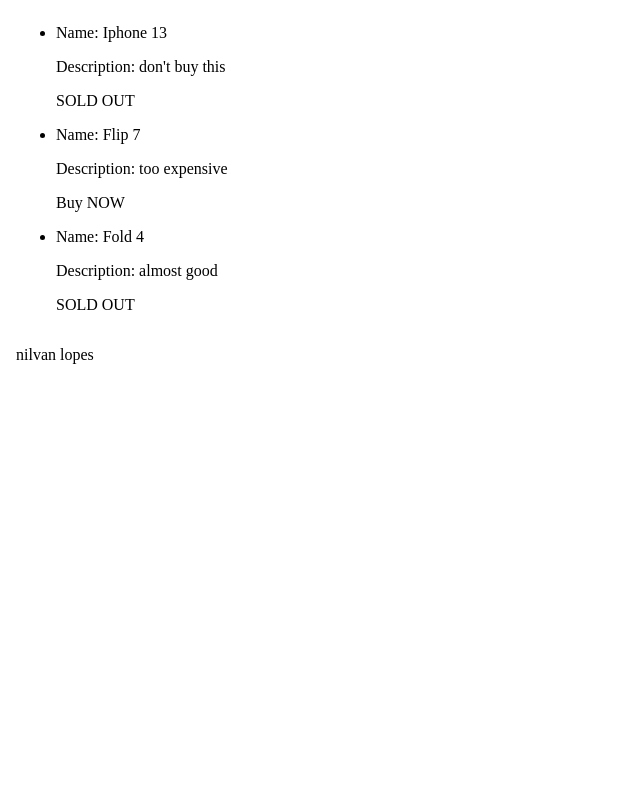
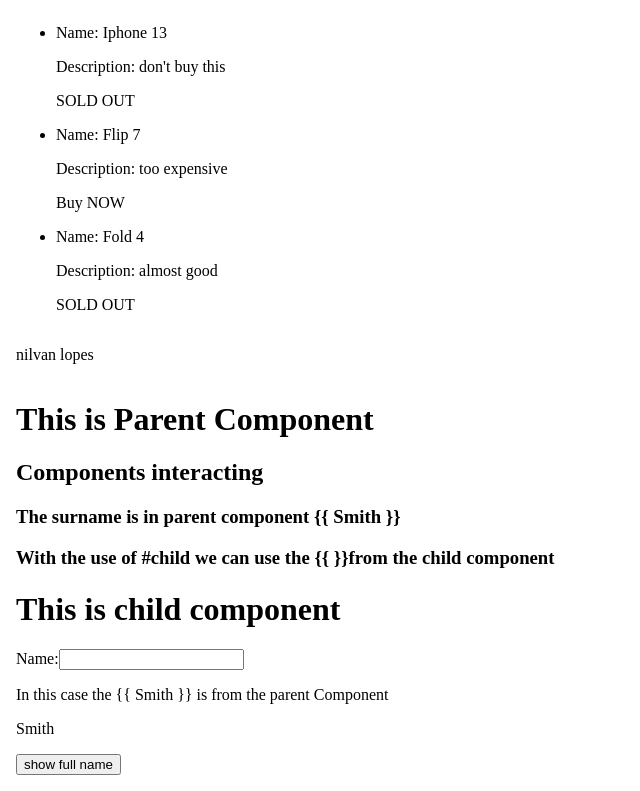
Before and after one commit to nilvanlopes/angular-start, an Angular app: page / in a window 1280 px wide. Shown: the part 327-1118 px from the top of the page, without its empty margins (0-640 px from the left). Before the commit the page ends 800 px from the top, so only its background shows below. Built offline with nearby package versions, Linux system fonts and the light colour scheme.

Commit message:
feat: parent <-> child component interaction

```diff
--- a/src/app/app.component.html
+++ b/src/app/app.component.html
@@ -7,4 +7,5 @@
   <app-fifth-component></app-fifth-component>
   <app-sixt-component></app-sixt-component>
   <app-seventh-component name="nilvan" surname="lopes"></app-seventh-component>
+  <app-parent-component></app-parent-component>
 </body>
--- a/src/app/app.module.ts
+++ b/src/app/app.module.ts
@@ -12,6 +12,8 @@
 import { FormsModule } from '@angular/forms';
 import { SixtComponentComponent } from './sixt-component/sixt-component.component';
 import { SeventhComponentComponent } from './seventh-component/seventh-component.component';
+import { ParentComponentComponent } from './eighth-component/parent-component/parent-component.component';
+import { ChildComponentComponent } from './eighth-component/child-component/child-component.component';
 
 @NgModule({
   declarations: [
@@ -24,6 +26,8 @@
     FifthComponentComponent,
     SixtComponentComponent,
     SeventhComponentComponent,
+    ParentComponentComponent,
+    ChildComponentComponent,
   ],
   imports: [BrowserModule, AppRoutingModule, FormsModule],
   providers: [],
--- /dev/null
+++ b/src/app/eighth-component/child-component/child-component.component.html
@@ -0,0 +1,6 @@
+<h1>This is child component</h1>
+<label for="name">Name:</label>
+<input type="text" name="" id="name" [(ngModel)]= "name">
+<p>In this case the  <span ngNonBindable >{{</span> {{surname}}  <span ngNonBindable >}} is from the parent Component</span></p>
+<p>{{name}} {{surname}}</p>
+<button type="button" (click)="showFullName.emit(name+' '+ surname)">show full name</button>
--- /dev/null
+++ b/src/app/eighth-component/child-component/child-component.component.ts
@@ -0,0 +1,12 @@
+import { Component, EventEmitter, Input, OnInit, Output } from '@angular/core';
+
+@Component({
+  selector: 'app-child-component',
+  templateUrl: './child-component.component.html',
+  styleUrls: ['./child-component.component.css']
+})
+export class ChildComponentComponent  {
+  @Input() surname  = "";
+  name = "";
+  @Output() showFullName = new EventEmitter();
+}
--- /dev/null
+++ b/src/app/eighth-component/parent-component/parent-component.component.html
@@ -0,0 +1,5 @@
+<h1>This is Parent Component</h1>
+<h2>Components interacting</h2>
+<h3>The surname is in parent component <span ngNonBindable >{{</span> {{surname}}  <span ngNonBindable >}}</span></h3>
+<h3>With the use of #child we can use the <span ngNonBindable >{{</span> {{child.name}}  <span ngNonBindable >}}</span>from the child component</h3>
+<app-child-component [surname]="surname" #child (showFullName)="showFullName($event)"></app-child-component>
--- /dev/null
+++ b/src/app/eighth-component/parent-component/parent-component.component.ts
@@ -0,0 +1,16 @@
+import { Component, OnInit } from '@angular/core';
+
+@Component({
+  selector: 'app-parent-component',
+  templateUrl: './parent-component.component.html',
+  styleUrls: ['./parent-component.component.css']
+})
+export class ParentComponentComponent {
+
+  surname = "Smith";
+
+  showFullName(fullName: Event) {
+    alert(fullName);
+  }
+
+}
```
Also changed, not shown: src/app/eighth-component/child-component/child-component.component.css (added), src/app/eighth-component/parent-component/parent-component.component.css (added), 2 other files (tests, documents, lock files or other folders).
